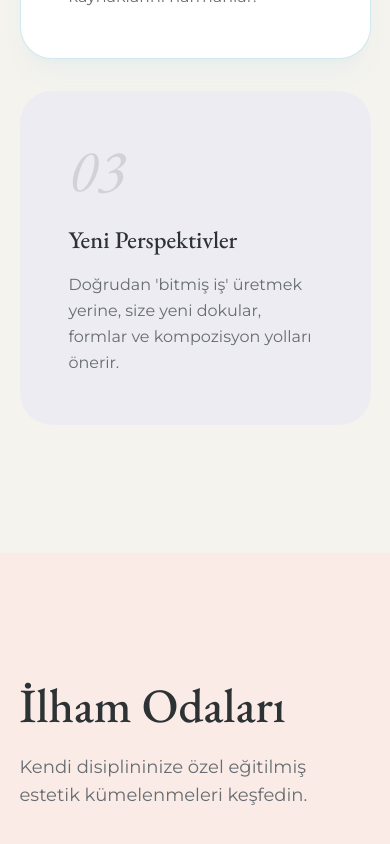
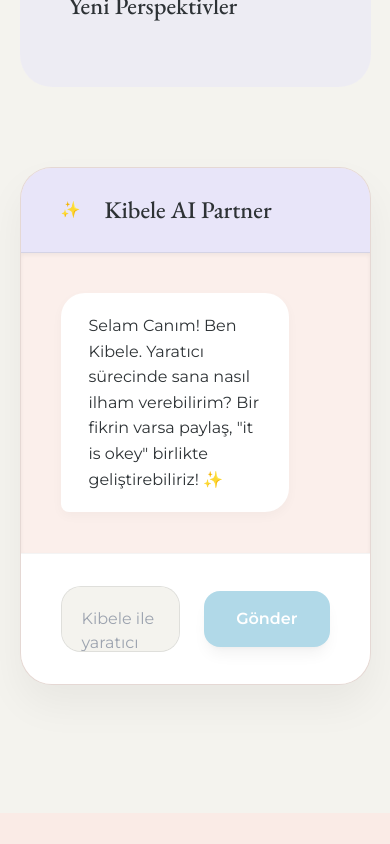
Before and after one commit to dgdfurkan/Kibele2, a React (Vite) app: page / in a window 390 px wide. Shown: the part 3881-4725 px from the top of the page. Built offline with nearby package versions, Linux system fonts and the light colour scheme; no server answers; the database is empty.

Commit message:
fix: resolve syntax error in App.jsx and verify build

```diff
--- a/src/App.jsx
+++ b/src/App.jsx
@@ -4,7 +4,7 @@ import { ScrollTrigger } from 'gsap/ScrollTrigger';
 import { LucideHome, LucideLayers, LucideMessageSquare, LucideUser, LucidePlus, LucideChevronDown, LucideSearch } from 'lucide-react';
 import { fetchAICArtworks } from './services/aicApi';
 import { useAuth } from './context/AuthContext';
-import KibeleChat from './components/KibeleChat';
+import ChatPartner from './components/ChatPartner';
 import AdminPanel from './components/AdminPanel';
 import RegisterModal from './components/RegisterModal';
 import LoginModal from './components/LoginModal';
@@ -379,9 +379,12 @@ function App() {
                         <div key={i} className={`p-12 rounded-[2rem] border transition-all duration-500 group hover:-translate-y-2 ${step.active ? 'bg-white border-accent-blue/30 shadow-xl shadow-accent-blue/5' : 'bg-surface-light/50 border-transparent hover:bg-white hover:shadow-xl'}`}>
                             <div className={`font-serif text-6xl mb-6 italic transition-colors duration-500 ${step.active ? 'text-accent-blue opacity-100' : 'text-text-muted opacity-20 group-hover:text-accent-blue group-hover:opacity-100'}`}>{step.num}</div>
                             <h3 className="text-2xl mb-4">{step.title}</h3>
-                            <p className="text-text-muted leading-relaxed">{step.desc}</p>
                         </div>
                     ))}
+                </div>
+
+                <div className="mt-20">
+                    <ChatPartner />
                 </div>
             </section>
 
--- /dev/null
+++ b/src/components/ChatPartner.jsx
@@ -0,0 +1,116 @@
+import React, { useState, useEffect, useRef } from 'react';
+import { LucideSparkles, LucideSend, LucideLoader2 } from 'lucide-react';
+
+const ChatPartner = () => {
+    const [messages, setMessages] = useState([
+        {
+            role: 'ai',
+            text: 'Selam Canım! Ben Kibele. Yaratıcı sürecinde sana nasıl ilham verebilirim? Bir fikrin varsa paylaş, "it is okey" birlikte geliştirebiliriz! ✨'
+        }
+    ]);
+    const [input, setInput] = useState('');
+    const [isTyping, setIsTyping] = useState(false);
+    const chatBoxRef = useRef(null);
+
+    const GEMINI_API_KEY = 'AIzaSyBbbVYBhmhik8wgLJg9_H2J2URi1cldsOM'; // User's provided key from script.js
+
+    useEffect(() => {
+        if (chatBoxRef.current) {
+            chatBoxRef.current.scrollTop = chatBoxRef.current.scrollHeight;
+        }
+    }, [messages, isTyping]);
+
+    const handleSend = async () => {
+        if (!input.trim() || isTyping) return;
+
+        const userText = input.trim();
+        setInput('');
+        setMessages(prev => [...prev, { role: 'user', text: userText }]);
+        setIsTyping(true);
+
+        try {
+            const conversationHistory = [
+                {
+                    role: "user",
+                    parts: [{ text: "Sen Kibele adında bir yapay zeka sanat partnerisin. Konuşmalarında samimi ve destekleyici bir ton kullan. 'Canım' ve 'it is okey' gibi kelimeleri veya kalıpları doğal bir şekilde aralara serpiştirerek cevaplar ver. Kullanıcıya her zaman ilham verici, sanat odaklı ve rahatlatıcı bir üslupla yaklaş." }]
+                },
+                {
+                    role: "model",
+                    parts: [{ text: "Anladım canım. It is okey, yaratıcı sürecinde her zaman yanındayım. Hadi ilham verici fikirlerimizi paylaşalım!" }]
+                },
+                ...messages.map(msg => ({
+                    role: msg.role === 'ai' ? 'model' : 'user',
+                    parts: [{ text: msg.text }]
+                })),
+                { role: 'user', parts: [{ text: userText }] }
+            ];
+
+            const url = `https://generativelanguage.googleapis.com/v1beta/models/gemini-1.5-flash:generateContent?key=${GEMINI_API_KEY}`;
+
+            const response = await fetch(url, {
+                method: 'POST',
+                headers: { 'Content-Type': 'application/json' },
+                body: JSON.stringify({ contents: conversationHistory })
+            });
+
+            if (!response.ok) throw new Error("Kibele şu an biraz yorgun... It is okey, sonra tekrar deneyelim.");
+
+            const data = await response.json();
+            const aiResponse = data.candidates[0].content.parts[0].text;
+
+            setMessages(prev => [...prev, { role: 'ai', text: aiResponse }]);
+        } catch (error) {
+            console.error("Chat Error:", error);
+            setMessages(prev => [...prev, { role: 'ai', text: "Bir sorun oluştu canım, ama it is okey. Tekrar dener misin?" }]);
+        } finally {
+            setIsTyping(false);
+        }
+    };
+
+    return (
+        <div className="gemini-chat-container">
+            <div className="gemini-chat-header">
+                <div className="gemini-icon">✨</div>
+                <div className="gemini-title">Kibele AI Partner</div>
+            </div>
+
+            <div className="gemini-chat-box shadow-inner" ref={chatBoxRef}>
+                {messages.map((msg, index) => (
+                    <div key={index} className={`chat-message ${msg.role}-message animate-in fade-in slide-in-from-bottom-2 duration-300`}>
+                        {msg.text}
+                    </div>
+                ))}
+                {isTyping && (
+                    <div className="chat-message ai-message typing-indicator italic opacity-60">
+                        Kibele düşünüyor...
+                    </div>
+                )}
+            </div>
+
+            <div className="gemini-chat-input-wrapper">
+                <textarea
+                    value={input}
+                    onChange={(e) => setInput(e.target.value)}
+                    onKeyPress={(e) => {
+                        if (e.key === 'Enter' && !e.shiftKey) {
+                            e.preventDefault();
+                            handleSend();
+                        }
+                    }}
+                    placeholder="Kibele ile yaratıcı fikirlerini konuş..."
+                    rows="1"
+                    className="custom-scrollbar"
+                />
+                <button
+                    onClick={handleSend}
+                    disabled={isTyping || !input.trim()}
+                    className="btn-send shadow-lg"
+                >
+                    {isTyping ? <LucideLoader2 size={18} className="animate-spin" /> : "Gönder"}
+                </button>
+            </div>
+        </div>
+    );
+};
+
+export default ChatPartner;
--- a/src/index.css
+++ b/src/index.css
@@ -123,7 +123,101 @@
 
 @media (max-width: 768px) {
   .footer-content {
-    flex-direction: column;
-    gap: 3rem;
+    @apply flex-col gap-12;
   }
 }
+
+/* --- Gemini Chat UI --- */
+.gemini-chat-container {
+  max-width: 800px;
+  margin: 4rem auto 0 auto;
+  background: var(--surface-color);
+  border: 1px solid rgba(45, 50, 53, 0.1);
+  border-radius: 2rem;
+  box-shadow: 0 20px 40px rgba(0, 0, 0, 0.05);
+  overflow: hidden;
+  display: flex;
+  flex-direction: column;
+}
+
+.gemini-chat-header {
+  background: var(--surface-light);
+  padding: 1.5rem 2.5rem;
+  display: flex;
+  align-items: center;
+  gap: 1.5rem;
+  border-bottom: 1px solid rgba(45, 50, 53, 0.1);
+}
+
+.gemini-title {
+  font-family: var(--font-serif);
+  font-size: 1.5rem;
+  font-weight: 500;
+  color: var(--text-main);
+}
+
+.gemini-chat-box {
+  padding: 2.5rem;
+  min-height: 300px;
+  max-height: 500px;
+  overflow-y: auto;
+  display: flex;
+  flex-direction: column;
+  gap: 1.5rem;
+  background: rgba(255, 255, 255, 0.2);
+}
+
+.chat-message {
+  max-width: 85%;
+  padding: 1.25rem 1.75rem;
+  border-radius: 1.5rem;
+  line-height: 1.6;
+  font-size: 1rem;
+}
+
+.ai-message {
+  background: white;
+  color: var(--text-main);
+  align-self: flex-start;
+  border-bottom-left-radius: 0.5rem;
+  box-shadow: 0 4px 12px rgba(0, 0, 0, 0.03);
+}
+
+.user-message {
+  background: var(--accent-blue);
+  color: white;
+  align-self: flex-end;
+  border-bottom-right-radius: 0.5rem;
+  box-shadow: 0 4px 12px rgba(100, 180, 210, 0.2);
+}
+
+.gemini-chat-input-wrapper {
+  padding: 2rem 2.5rem;
+  background: white;
+  border-top: 1px solid rgba(45, 50, 53, 0.05);
+  display: flex;
+  gap: 1.5rem;
+  align-items: center;
+}
+
+.gemini-chat-input-wrapper textarea {
+  flex: 1;
+  padding: 1.25rem;
+  border: 1px solid rgba(45, 50, 53, 0.1);
+  border-radius: 1.25rem;
+  font-family: var(--font-sans);
+  resize: none;
+  background: var(--bg-color);
+  transition: all 0.3s ease;
+}
+
+.gemini-chat-input-wrapper textarea:focus {
+  outline: none;
+  border-color: var(--accent-blue);
+  background: white;
+  box-shadow: 0 0 0 4px rgba(100, 180, 210, 0.1);
+}
+
+.btn-send {
+  @apply bg-accent-blue text-white px-8 py-4 rounded-2xl font-semibold transition-all duration-300 hover:bg-accent-blue-hover active:scale-95 disabled:opacity-50 disabled:cursor-not-allowed;
+}
```
Also changed, not shown: 5 other files (tests, documents, lock files or other folders).
